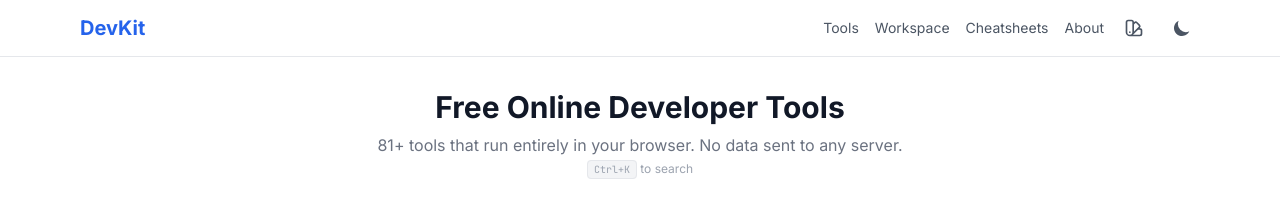
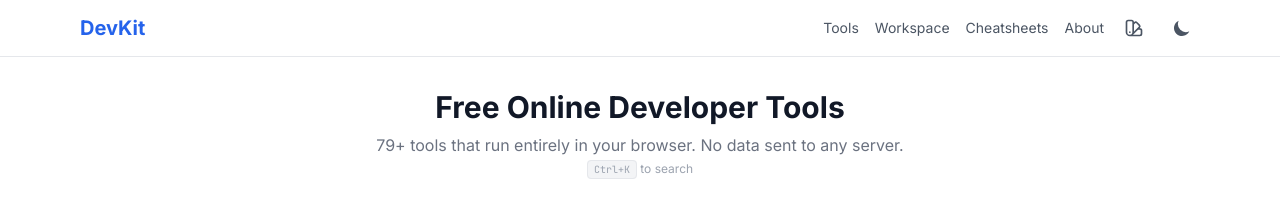
Before and after one commit to ganoolmovie5th-cell/dev-tools-claude, a Next.js app: page / in a window 1280 px wide. Shown: the top 216 px of the page. Built offline with nearby package versions, Linux system fonts and the light colour scheme.

Commit message:
fix: correct tool count to 79

```diff
--- a/src/app/page.tsx
+++ b/src/app/page.tsx
@@ -26,7 +26,7 @@ export default function HomePage() {
     <div>
       <section className="text-center mb-10">
         <h1 className="text-3xl font-bold text-gray-900 dark:text-white">Free Online Developer Tools</h1>
-        <p className="mt-2 text-gray-500 dark:text-gray-400">81+ tools that run entirely in your browser. No data sent to any server.</p>
+        <p className="mt-2 text-gray-500 dark:text-gray-400">79+ tools that run entirely in your browser. No data sent to any server.</p>
         <p className="mt-1 text-xs text-gray-400 dark:text-gray-500">
           <kbd className="px-1.5 py-0.5 bg-gray-100 dark:bg-gray-800 border border-gray-200 dark:border-gray-700 rounded text-[10px]">Ctrl+K</kbd> to search
         </p>
```
